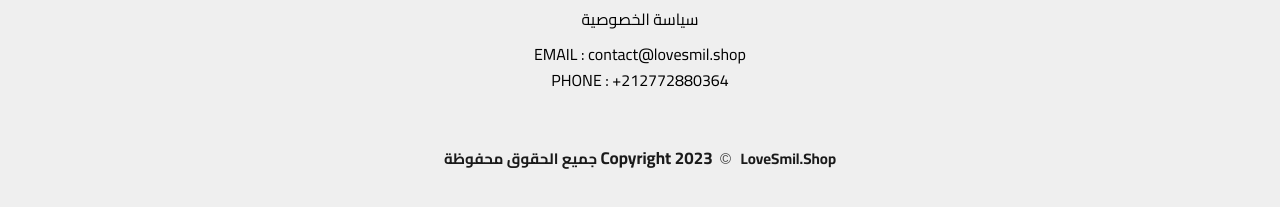
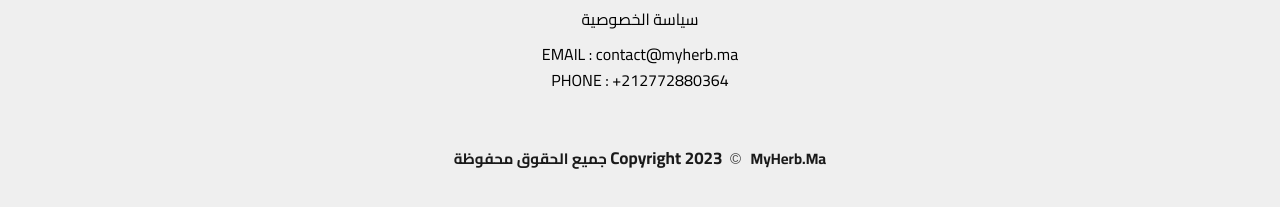
Before and after one commit to mohamednidam/Bretify-myherb, a plain HTML site: page index.html in a window 1280 px wide. Shown: the part 5376-5583 px from the top of the page. Drawn offline with Linux system fonts and the light colour scheme; no server answers.

Commit message:
Update index.html

```diff
--- a/index.html
+++ b/index.html
@@ -391,7 +391,7 @@
 <a href="return-policy.html" target="blank"><div style="font-family: Cairo, sans-serif;margin-bottom: 10px;">سياسة الاستبدال والاسترجاع</div></a>
 <a href="terms-of-use.html" target="blank"><div style="font-family: Cairo, sans-serif;margin-bottom: 10px;">شروط الاستخدام</div></a>
 <a href="privacy-policy.html" target="blank"><div style="font-family: Cairo, sans-serif;margin-bottom: 10px;">سياسة الخصوصية</div></a>
-<a href="contact-us.html" target="blank"><div style="font-family: Cairo, sans-serif;">EMAIL : contact@lovesmil.shop</div></a>
+<a href="contact-us.html" target="blank"><div style="font-family: Cairo, sans-serif;">EMAIL : contact@myherb.ma</div></a>
 <a href="contact-us.html" target="blank"><div style="font-family: Cairo, sans-serif;">PHONE : +212772880364</div></a>
 
 <br><br>
@@ -409,7 +409,7 @@
 </span>
 
 <span style="box-sizing: border-box; font-size: 15px; font-style: normal; font-variant-ligatures: normal; font-variant-caps: normal; font-weight: 400; letter-spacing: normal; orphans: 2; text-indent: 0px; text-transform: none; white-space: normal; widows: 2; word-spacing: 0px; -webkit-text-stroke-width: 0px; text-decoration-thickness: initial; text-decoration-style: initial; text-decoration-color: initial; color: rgb(26, 26, 26); font-family: Cairo, sans-serif; text-align: start; float: none; display: inline !important;">
-<strong>&nbsp; LoveSmil.Shop جميع الحقوق محفوظة</strong>
+<strong>&nbsp; MyHerb.Ma جميع الحقوق محفوظة</strong>
 </span>
 
 </p>
```
